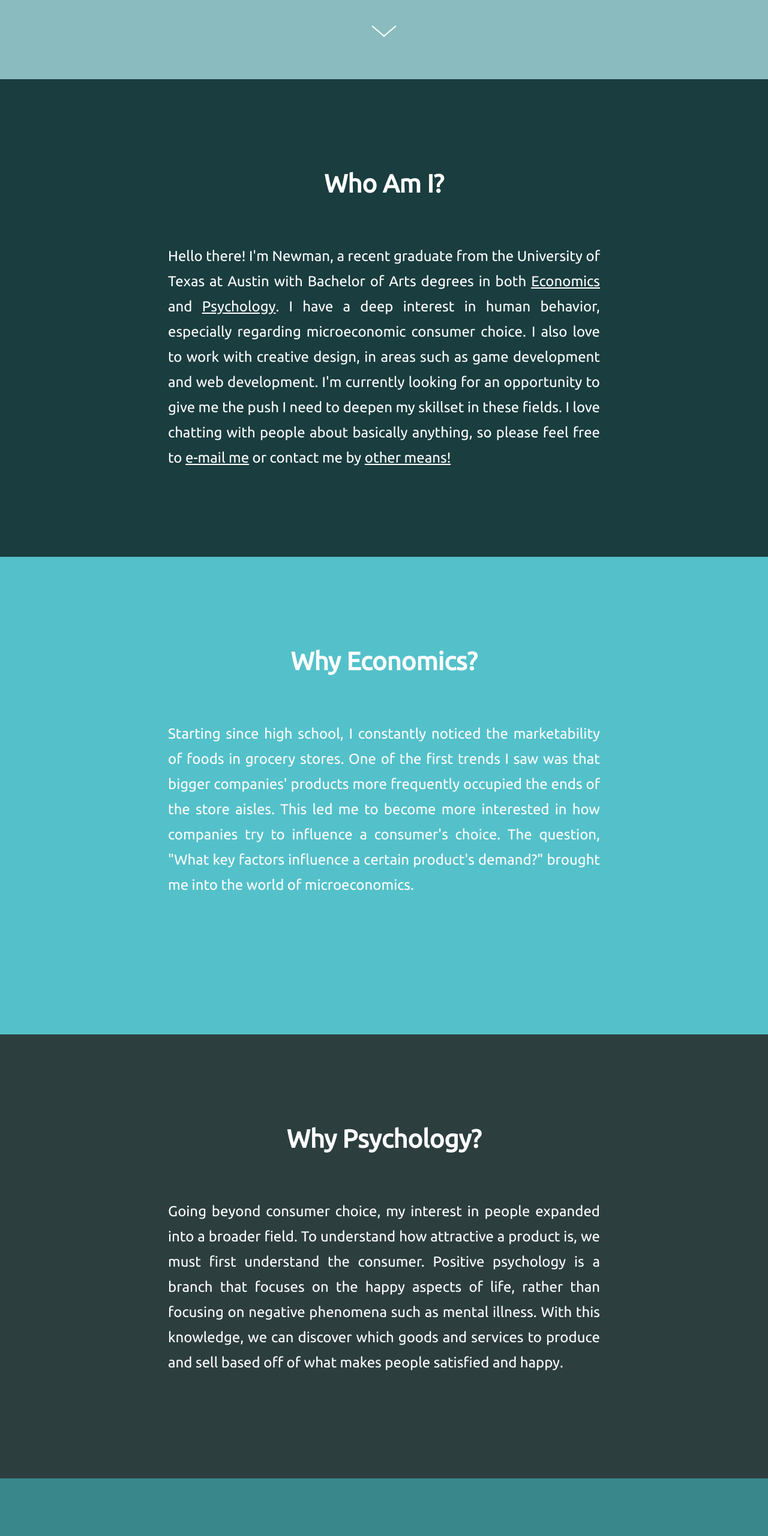
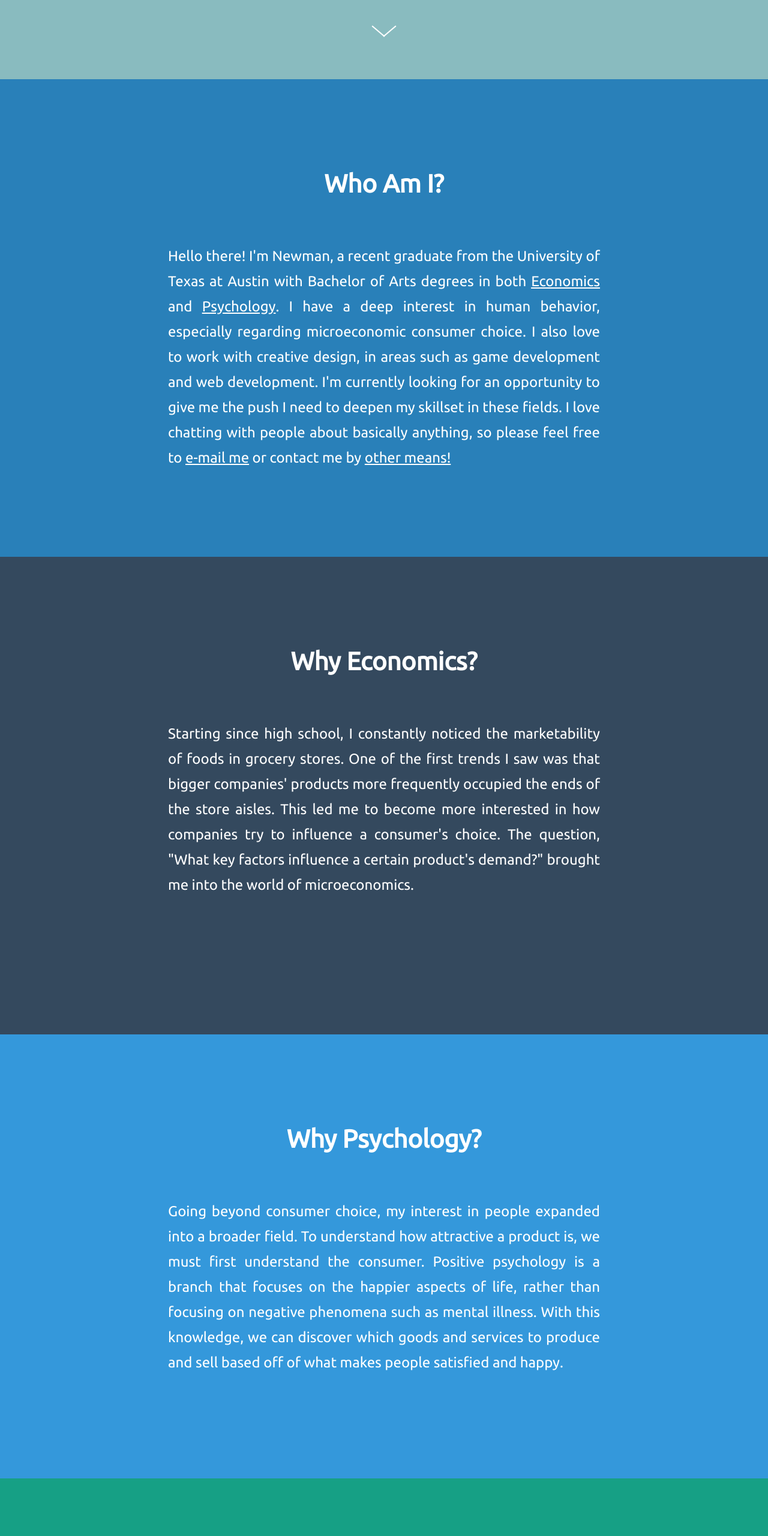
Before and after one commit to Theomaniacal/theomaniacal.github.io, a plain HTML site: page index.html in a window 1280 px wide. Shown: the part 820-3380 px from the top of the page at 60% size. Drawn offline with Linux system fonts and the light colour scheme.

Commit message:
changed colors

```diff
--- a/index.html
+++ b/index.html
@@ -88,17 +88,17 @@
 		}
 
 		.first {
-			background-color: rgba(26, 61, 63, 1);
+			background-color: rgb(41, 128, 185);
 		}
 		.second {
 			color: black;
-			background-color: rgba(84, 193, 202, 1);
+			background-color: rgb(52, 73, 94);
 		}
 		.third {
-			background-color: rgba(45, 62, 63, 1);
+			background-color: rgb(52, 152, 219);
 		}
 		.fourth {
-			background-color: rgba(58, 135, 139, 1);
+			background-color: rgb(22, 160, 133);
 			ul {
 				position: relative;
 				top: 100px;
@@ -120,7 +120,7 @@
 			background:rgba(180, 180, 180, 1);
 		}
 		.fifth {
-			background-color: rgba(100, 137, 140, 1);
+			background-color: rgb(44, 62, 80);
 		}
 		.fifth p {
 			text-align: center;
@@ -176,7 +176,7 @@
 	<div class="third">
 	<a name="psychology">
 		<h4>Why Psychology?</h4>
-		<p>Going beyond consumer choice, my interest in people expanded into a broader field. To understand how attractive a product is, we must first understand the consumer. Positive psychology is a branch that focuses on the happy aspects of life, rather than focusing on negative phenomena such as mental illness. With this knowledge, we can discover which goods and services to produce and sell based off of what makes people satisfied and happy.
+		<p>Going beyond consumer choice, my interest in people expanded into a broader field. To understand how attractive a product is, we must first understand the consumer. Positive psychology is a branch that focuses on the happier aspects of life, rather than focusing on negative phenomena such as mental illness. With this knowledge, we can discover which goods and services to produce and sell based off of what makes people satisfied and happy.
 	</div>
 
 	<div class="fourth">
```
